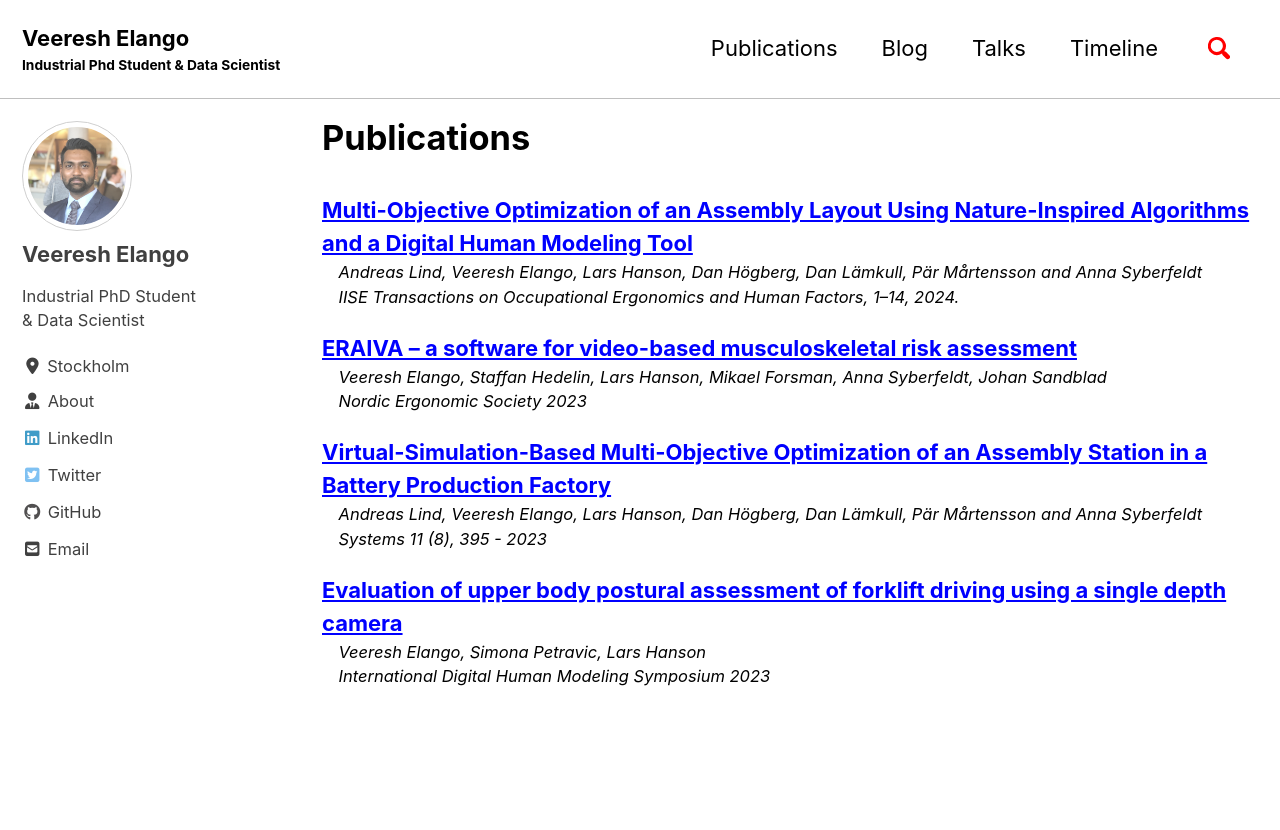
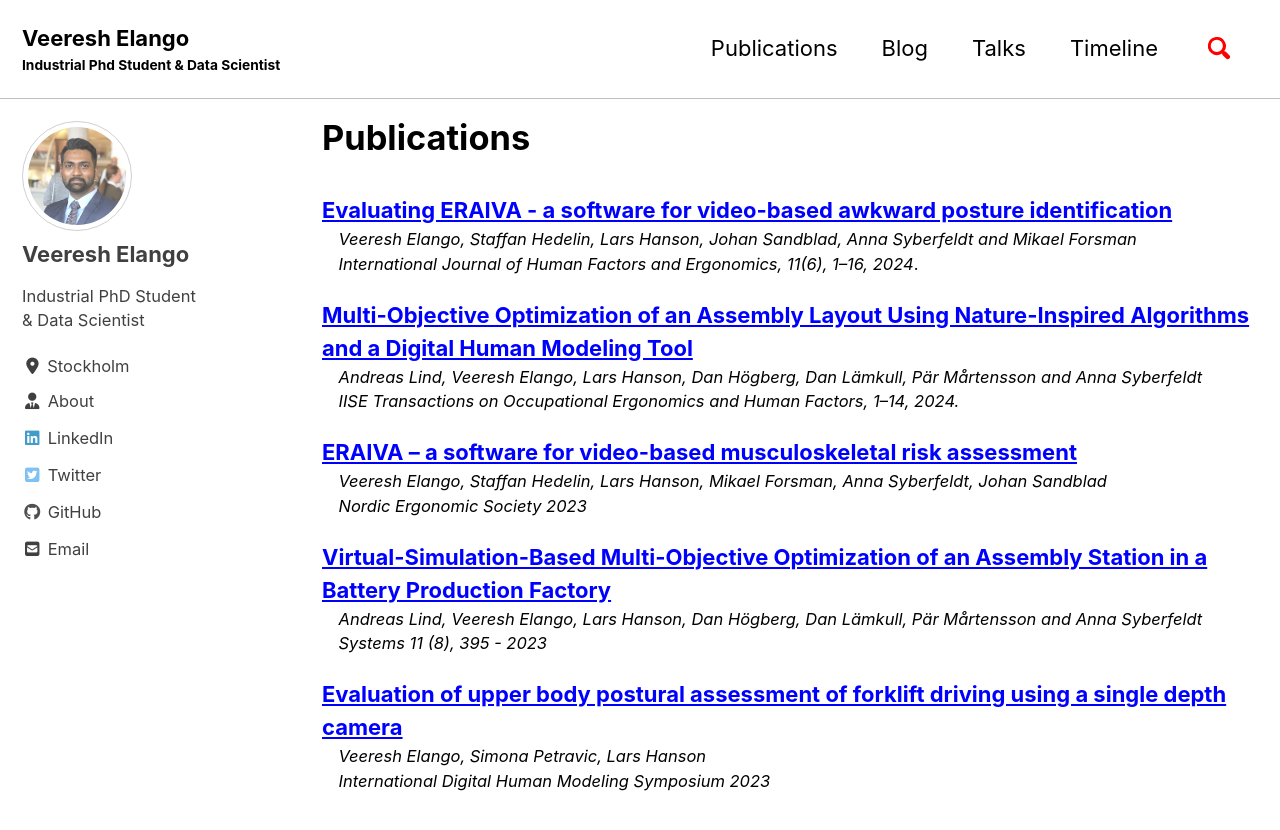
Before and after one commit to VeereshElango/veereshelango.github.io, a Jekyll site: the page built from _pages/publications.md, in a window 1280 px wide and 900 px high. Shown: the top 830 px of the window. Built offline with Jekyll 4.4.1, drawn with Linux system fonts in a browser that asks for light colours; cached includes are drawn as plain includes; nearby versions of some CDN libraries.

Commit message:
Update publications.md

```diff
--- a/_pages/publications.md
+++ b/_pages/publications.md
@@ -4,6 +4,11 @@ classes : wide
 title: "Publications"
 
 ---
+[Evaluating ERAIVA - a software for video-based awkward posture identification](https://dx.doi.org/10.1504/IJHFE.2024.143861)
+:  *Veeresh Elango, Staffan Hedelin, Lars Hanson, Johan Sandblad, Anna Syberfeldt and Mikael Forsman*
+:  *International Journal of Human Factors and Ergonomics, 11(6), 1–16, 2024*.
+
+
 [Multi-Objective Optimization of an Assembly Layout Using Nature-Inspired Algorithms and a Digital Human Modeling Tool](https://www.tandfonline.com/doi/full/10.1080/24725838.2024.2362726)
 :   *Andreas Lind, Veeresh Elango, Lars Hanson, Dan Högberg, Dan Lämkull, Pär Mårtensson and Anna Syberfeldt*
 :   *IISE Transactions on Occupational Ergonomics and Human Factors, 1–14, 2024.*
```
